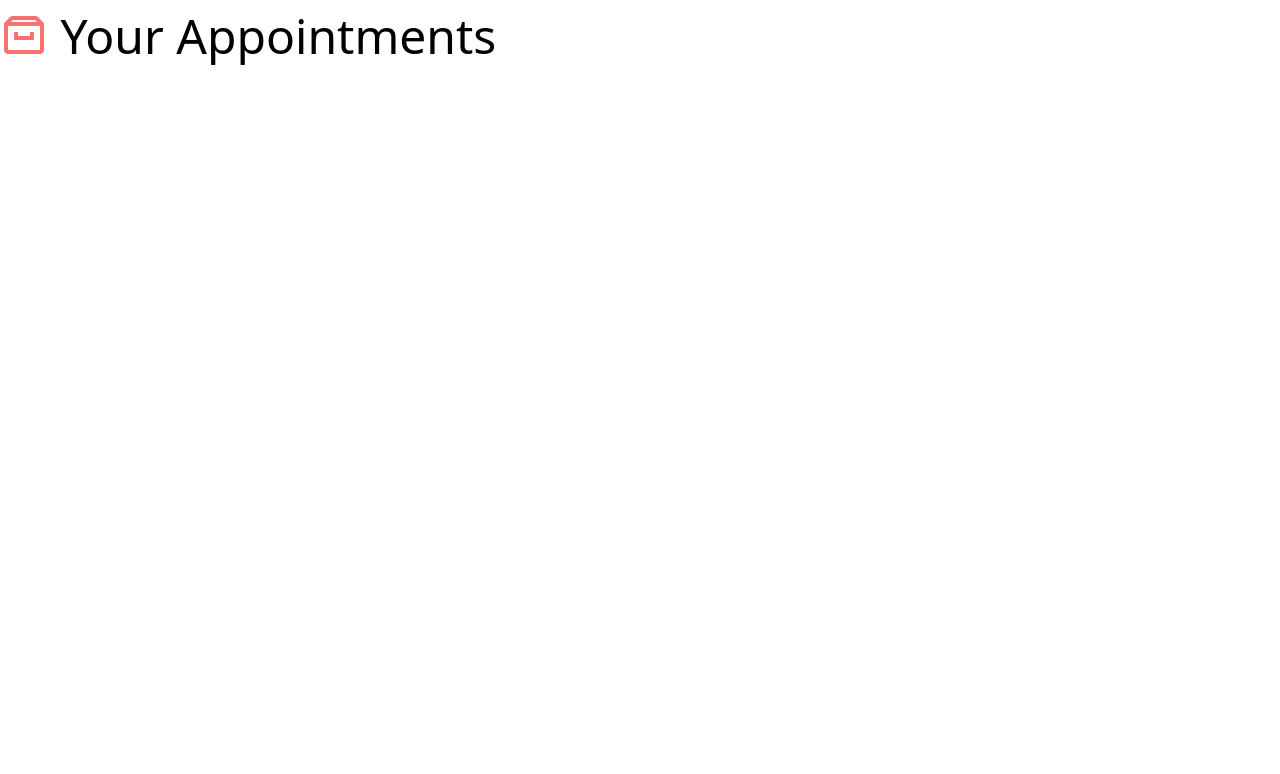
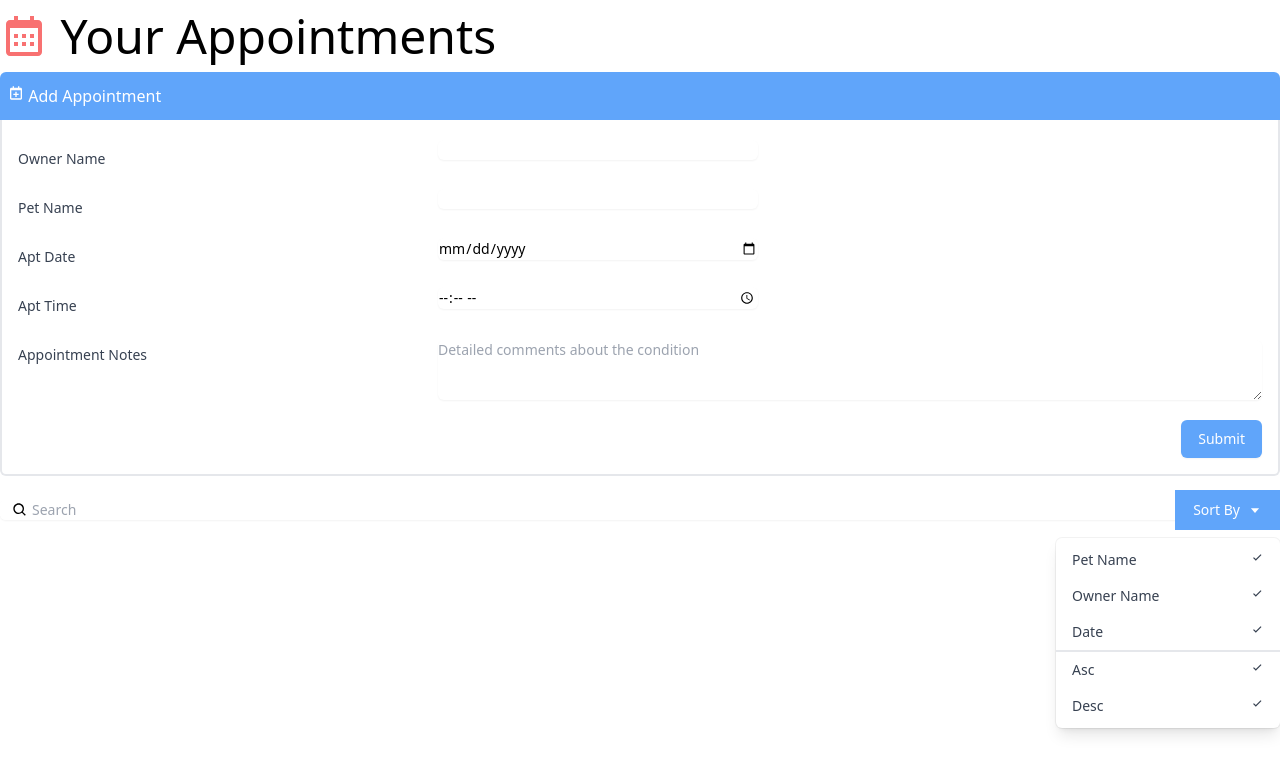
Before and after one commit to Dnel93/react-interface, a React (Create React App) app: page / in a window 1280 px wide. Shown: the top 774 px of the page. Built offline with nearby package versions, Linux system fonts and the light colour scheme.

Commit message:
Added a few components for Search and creation of Appointments

```diff
--- a/src/App.js
+++ b/src/App.js
@@ -1,12 +1,17 @@
-import { BiArchive } from "react-icons/bi";
+import { BiCalendar } from "react-icons/bi";
+
+import Search from "./components/Search";
+import AddAppointment from "./components/AddAppointment";
 
 function App() {
   return (
     <div className="App container mx-auto mt-3 font-thin">
-      <h1 className="text-5xl">
-        <BiArchive className="inline-block text-red-400 align-top" /> Your
+      <h1 className="text-5xl mb-3">
+        <BiCalendar className="inline-block text-red-400 align-top" /> Your
         Appointments
       </h1>
+      <AddAppointment />
+      <Search />
     </div>
   );
 }
--- /dev/null
+++ b/src/components/AddAppointment.js
@@ -0,0 +1,114 @@
+import { BiCalendarPlus } from "react-icons/bi";
+
+const AddAppointment = () => {
+  return (
+    <div>
+      <button className="bg-blue-400 text-white px-2 py-3 w-full text-left rounded-t-md">
+        <div>
+          <BiCalendarPlus className="inline-block align-text-top" /> Add
+          Appointment
+        </div>
+      </button>
+      <div className="border-r-2 border-b-2 border-l-2 border-light-blue-500 rounded-b-md pl-4 pr-4 pb-4">
+        <div className="sm:grid sm:grid-cols-3 sm:gap-4 sm:items-start  sm:pt-5">
+          <label
+            htmlFor="ownerName"
+            className="block text-sm font-medium text-gray-700 sm:mt-px sm:pt-2"
+          >
+            Owner Name
+          </label>
+          <div className="mt-1 sm:mt-0 sm:col-span-2">
+            <input
+              type="text"
+              name="ownerName"
+              id="ownerName"
+              className="max-w-lg block w-full shadow-sm focus:ring-indigo-500 focus:border-indigo-500 sm:max-w-xs sm:text-sm border-gray-300 rounded-md"
+            />
+          </div>
+        </div>
+
+        <div className="sm:grid sm:grid-cols-3 sm:gap-4 sm:items-start  sm:pt-5">
+          <label
+            htmlFor="petName"
+            className="block text-sm font-medium text-gray-700 sm:mt-px sm:pt-2"
+          >
+            Pet Name
+          </label>
+          <div className="mt-1 sm:mt-0 sm:col-span-2">
+            <input
+              type="text"
+              name="petName"
+              id="petName"
+              className="max-w-lg block w-full shadow-sm focus:ring-indigo-500 focus:border-indigo-500 sm:max-w-xs sm:text-sm border-gray-300 rounded-md"
+            />
+          </div>
+        </div>
+
+        <div className="sm:grid sm:grid-cols-3 sm:gap-4 sm:items-start  sm:pt-5">
+          <label
+            htmlFor="aptDate"
+            className="block text-sm font-medium text-gray-700 sm:mt-px sm:pt-2"
+          >
+            Apt Date
+          </label>
+          <div className="mt-1 sm:mt-0 sm:col-span-2">
+            <input
+              type="date"
+              name="aptDate"
+              id="aptDate"
+              className="max-w-lg block w-full shadow-sm focus:ring-indigo-500 focus:border-indigo-500 sm:max-w-xs sm:text-sm border-gray-300 rounded-md"
+            />
+          </div>
+        </div>
+
+        <div className="sm:grid sm:grid-cols-3 sm:gap-4 sm:items-start  sm:pt-5">
+          <label
+            htmlFor="aptTime"
+            className="block text-sm font-medium text-gray-700 sm:mt-px sm:pt-2"
+          >
+            Apt Time
+          </label>
+          <div className="mt-1 sm:mt-0 sm:col-span-2">
+            <input
+              type="time"
+              name="aptTime"
+              id="aptTime"
+              className="max-w-lg block w-full shadow-sm focus:ring-indigo-500 focus:border-indigo-500 sm:max-w-xs sm:text-sm border-gray-300 rounded-md"
+            />
+          </div>
+        </div>
+
+        <div className="sm:grid sm:grid-cols-3 sm:gap-4 sm:items-start  sm:pt-5">
+          <label
+            htmlFor="aptNotes"
+            className="block text-sm font-medium text-gray-700 sm:mt-px sm:pt-2"
+          >
+            Appointment Notes
+          </label>
+          <div className="mt-1 sm:mt-0 sm:col-span-2">
+            <textarea
+              id="aptNotes"
+              name="aptNotes"
+              rows="3"
+              className="shadow-sm focus:ring-indigo-500 focus:border-indigo-500 mt-1 block w-full sm:text-sm border-gray-300 rounded-md"
+              placeholder="Detailed comments about the condition"
+            ></textarea>
+          </div>
+        </div>
+
+        <div className="pt-5">
+          <div className="flex justify-end">
+            <button
+              type="submit"
+              className="ml-3 inline-flex justify-center py-2 px-4 border border-transparent shadow-sm text-sm font-medium rounded-md text-white bg-blue-400 hover:bg-blue-700 focus:outline-none focus:ring-2 focus:ring-offset-2 focus:ring-blue-400"
+            >
+              Submit
+            </button>
+          </div>
+        </div>
+      </div>
+    </div>
+  );
+};
+
+export default AddAppointment;
--- /dev/null
+++ b/src/components/Search.js
@@ -0,0 +1,85 @@
+import { BiSearch, BiCaretDown, BiCheck } from "react-icons/bi";
+
+const DropDown = () => {
+  return (
+    <div
+      className="origin-top-right absolute right-0 mt-2 w-56
+        rounded-md shadow-lg bg-white ring-1 ring-black ring-opacity-5"
+    >
+      <div
+        className="py-1"
+        role="menu"
+        aria-orientation="vertical"
+        aria-labelledby="options-menu"
+      >
+        <div
+          className="px-4 py-2 text-sm text-gray-700 hover:bg-gray-100 hover:text-gray-900 flex justify-between cursor-pointer"
+          role="menuitem"
+        >
+          Pet Name <BiCheck />
+        </div>
+        <div
+          className="px-4 py-2 text-sm text-gray-700 hover:bg-gray-100 hover:text-gray-900 flex justify-between cursor-pointer"
+          role="menuitem"
+        >
+          Owner Name <BiCheck />
+        </div>
+        <div
+          className="px-4 py-2 text-sm text-gray-700 hover:bg-gray-100 hover:text-gray-900 flex justify-between cursor-pointer"
+          role="menuitem"
+        >
+          Date <BiCheck />
+        </div>
+        <div
+          className="px-4 py-2 text-sm text-gray-700 hover:bg-gray-100 hover:text-gray-900 flex justify-between cursor-pointer border-gray-1 border-t-2"
+          role="menuitem"
+        >
+          Asc <BiCheck />
+        </div>
+        <div
+          className="px-4 py-2 text-sm text-gray-700 hover:bg-gray-100 hover:text-gray-900 flex justify-between cursor-pointer"
+          role="menuitem"
+        >
+          Desc <BiCheck />
+        </div>
+      </div>
+    </div>
+  );
+};
+
+const Search = () => {
+  return (
+    <div className="py-5">
+      <div className="mt-1 relative rounded-md shadow-sm">
+        <div className="absolute inset-y-0 left-0 pl-3 flex items-center pointer-events-none">
+          <BiSearch />
+          <label htmlFor="query" className="sr-only" />
+        </div>
+        <input
+          type="text"
+          name="query"
+          id="query"
+          value=""
+          className="pl-8 rounded-md focus:ring-indigo-500 focus:border-indigo-500 block w-full sm:text-sm border-gray-300"
+          placeholder="Search"
+        />
+        <div className="absolute inset-y-0 right-0 flex items-center">
+          <div>
+            <button
+              type="button"
+              className="justify-center px-4 py-2 bg-blue-400 border-2 border-blue-400 text-sm text-white hover:bg-blue-700 focus:outline-none focus:ring-2 focus:ring-offset-2 flex items-center"
+              id="options-menu"
+              aria-haspopup="true"
+              aria-expanded="true"
+            >
+              Sort By <BiCaretDown className="ml-2" />
+            </button>
+            <DropDown />
+          </div>
+        </div>
+      </div>
+    </div>
+  );
+};
+
+export default Search;
```
